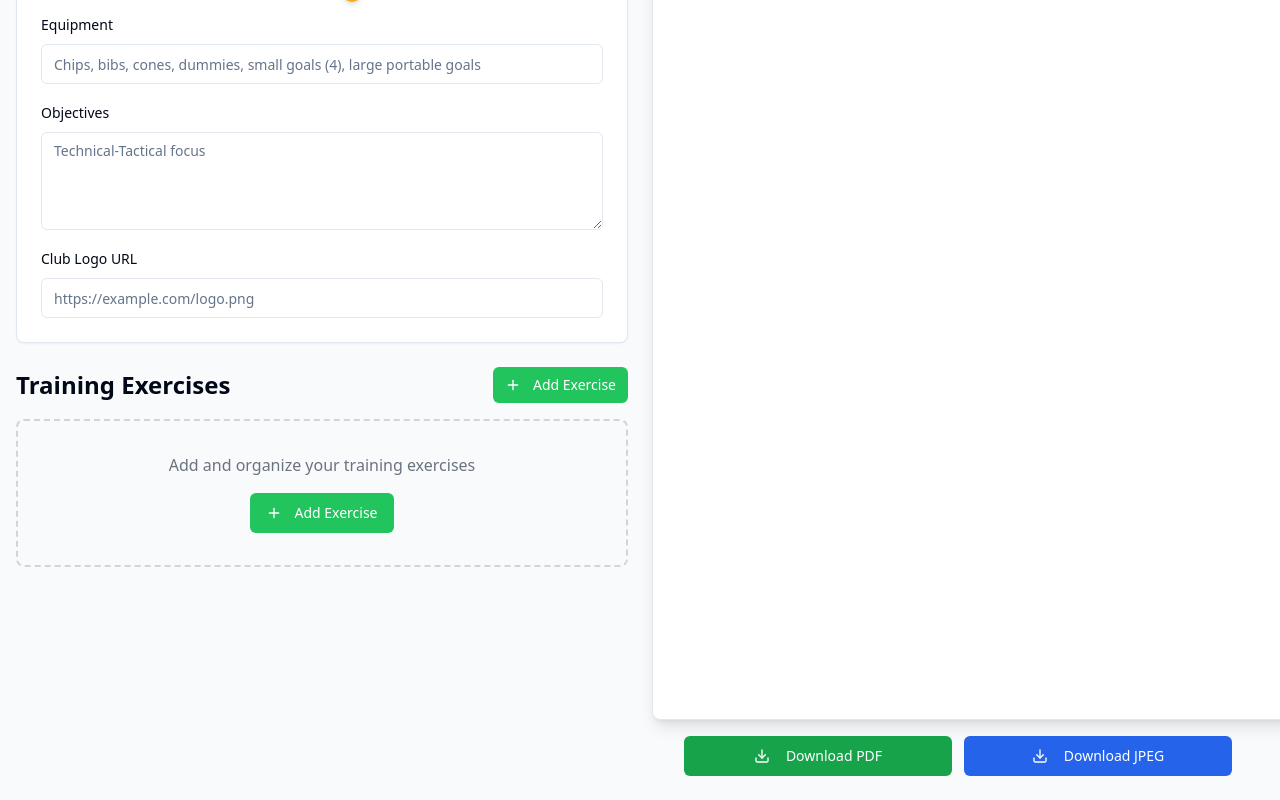
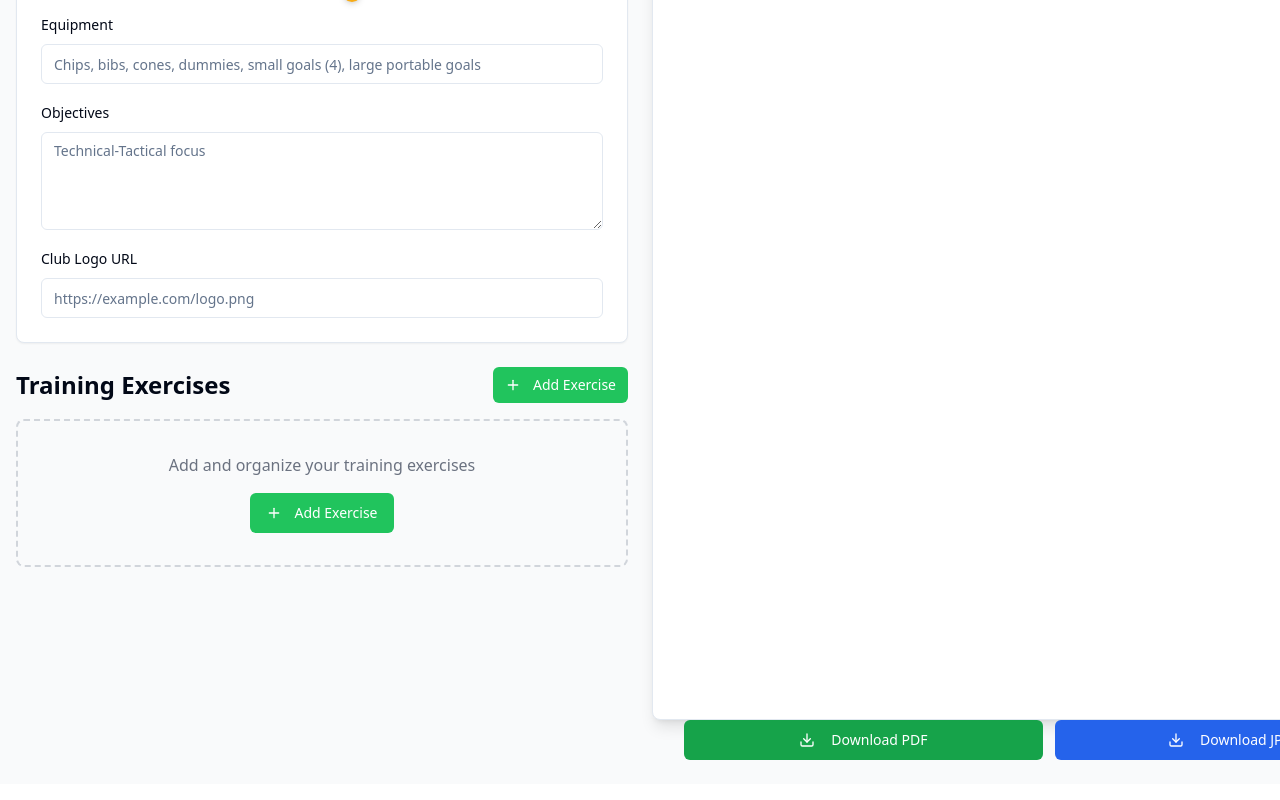
Before and after one commit to stepun/training-session-planner, a React (Vite) app in the folder frontend/: page / in a window 1280 px wide. Shown: the part 512-1312 px from the top of the page. Built offline with nearby package versions, Linux system fonts and the light colour scheme; what @react-pdf/renderer would draw is missing.

Commit message:
style: align download buttons with preview card
- Set button container width to 210mm (same as preview Card)
- Center buttons with margin: 0 auto
- Apply px-8 padding to match Card's p-8 padding
- Buttons now perfectly aligned with preview content edges

```diff
--- a/frontend/src/App.tsx
+++ b/frontend/src/App.tsx
@@ -88,8 +88,8 @@ function App() {
             </div>
 
             {/* Export Buttons */}
-            <div className="px-8">
-              <div className="grid grid-cols-2 gap-3">
+            <div style={{ width: '210mm', margin: '0 auto' }}>
+              <div className="px-8 grid grid-cols-2 gap-3">
                 <Button
                   onClick={handleExportPDF}
                   className="w-full bg-green-600 hover:bg-green-700"
```
